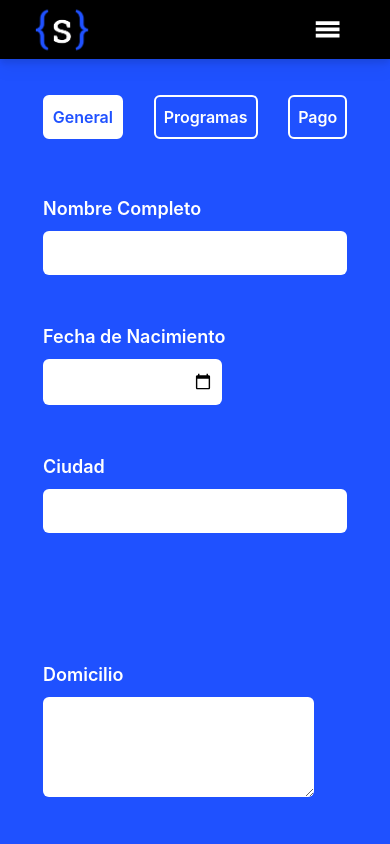
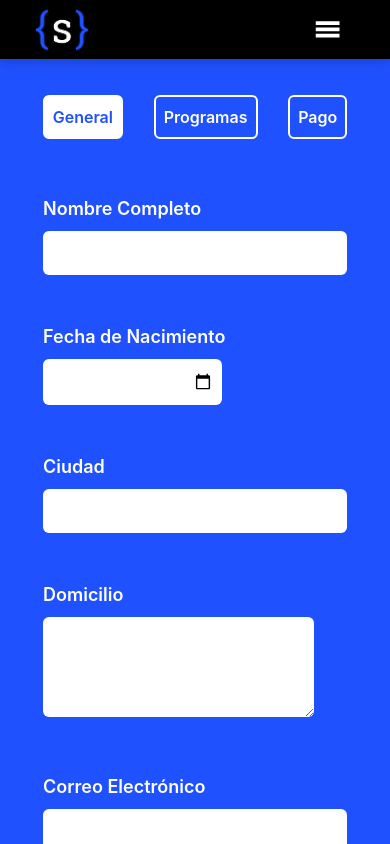
Before and after one commit to marco3479/Sintaxis, a Next.js app: page /inscripcion in a window 390 px wide. Built offline with nearby package versions, Linux system fonts and the light colour scheme.

Commit message:
small space fix in cursos inscripciones

```diff
--- a/pages/inscripcion.tsx
+++ b/pages/inscripcion.tsx
@@ -90,7 +90,7 @@ const Inscripcion = () => {
                     {phase == 'General'
                     ?             <>
                     <br/>
-                    <div className='flex flex-col items-center lg:flex-row justify-center gap-20 relative'>
+                    <div className='flex flex-col items-center lg:flex-row justify-center lg:gap-20 relative'>
                         <div className='grid  relative align-middle'>
                             <label className="text-lg font-semibold" htmlFor='NombreCompleto'>
                                 Nombre Completo
```
